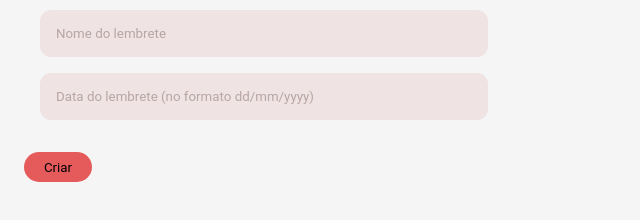
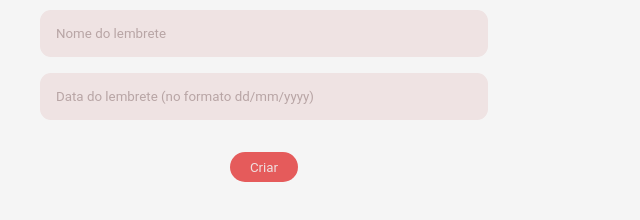
Before and after one commit to karenaciole/lista-de-lembretes, a plain HTML site: page frontend/index.html in a window 1280 px wide. Shown: the part 100-320 px from the top of the page, without its empty margins (0-640 px from the left). Drawn offline with Linux system fonts and the light colour scheme.

Commit message:
feat: style the button 'criar'

```diff
--- a/frontend/css/lembrete.css
+++ b/frontend/css/lembrete.css
@@ -36,10 +36,14 @@
 }
 
 .botao-criar-lembrete {
-    position: absolute;
+    display: flex;
+    justify-content: center;
+    align-items: center;
+    margin: 0 auto;
     width: 5.31vw;
     height: 3.80vh;
     background-color: #E55B5B;
     border-radius: 2.813rem;
     border: none;
+    color: #EFDFDF;
 }
--- a/frontend/index.html
+++ b/frontend/index.html
@@ -16,7 +16,7 @@
                 <input type="text" name="nome" id="nome" placeholder="Nome do lembrete">
                 <input type="text" id="data" placeholder="Data do lembrete (no formato dd/mm/yyyy)">
             </div>
-            <button class="botao-criar-lembrete" type="submit">Criar</button>
+            <button onclick="criaLembrete(event)" class="botao-criar-lembrete" type="submit">Criar</button>
     </div>
 </body>
 </html>
```
